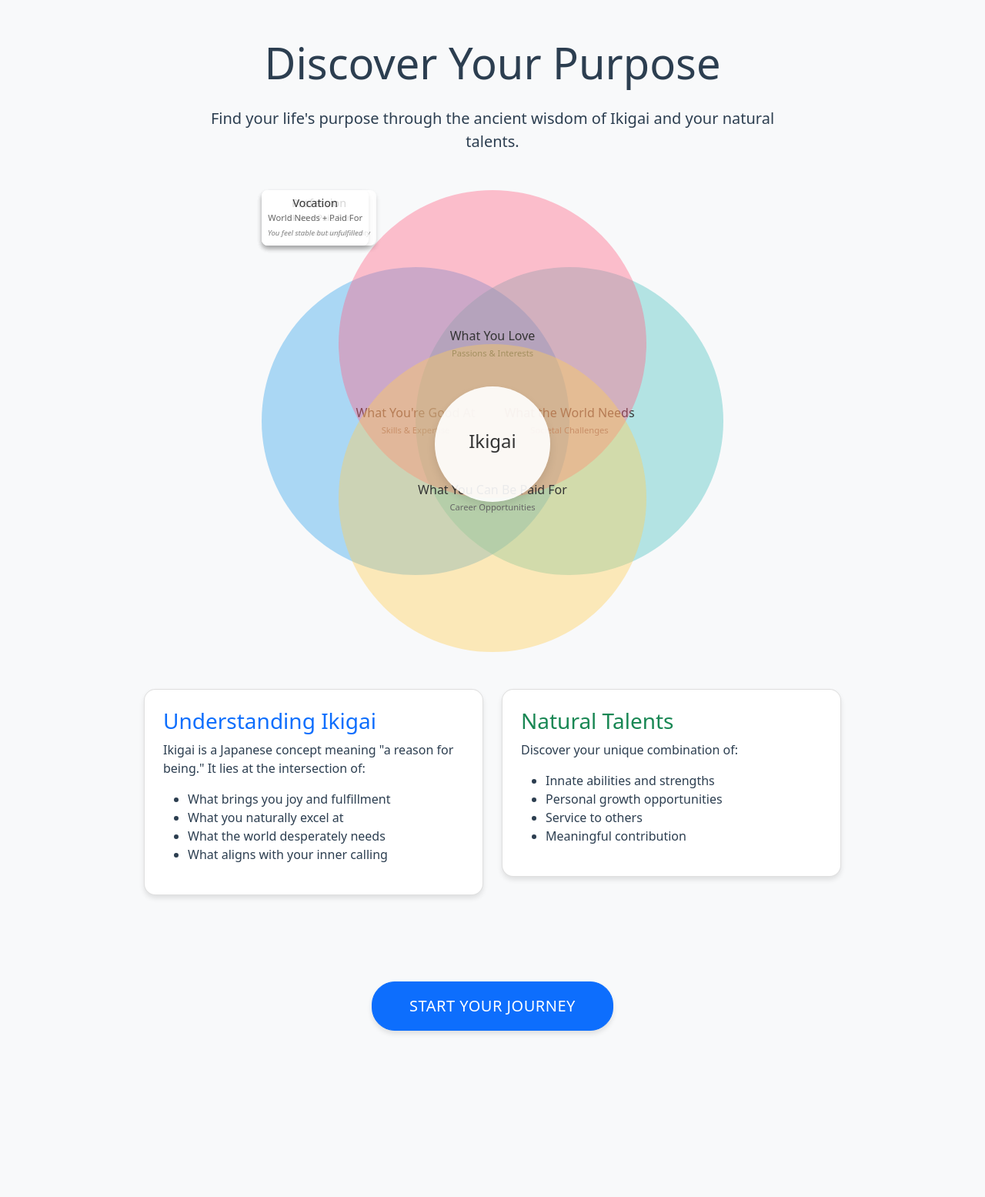
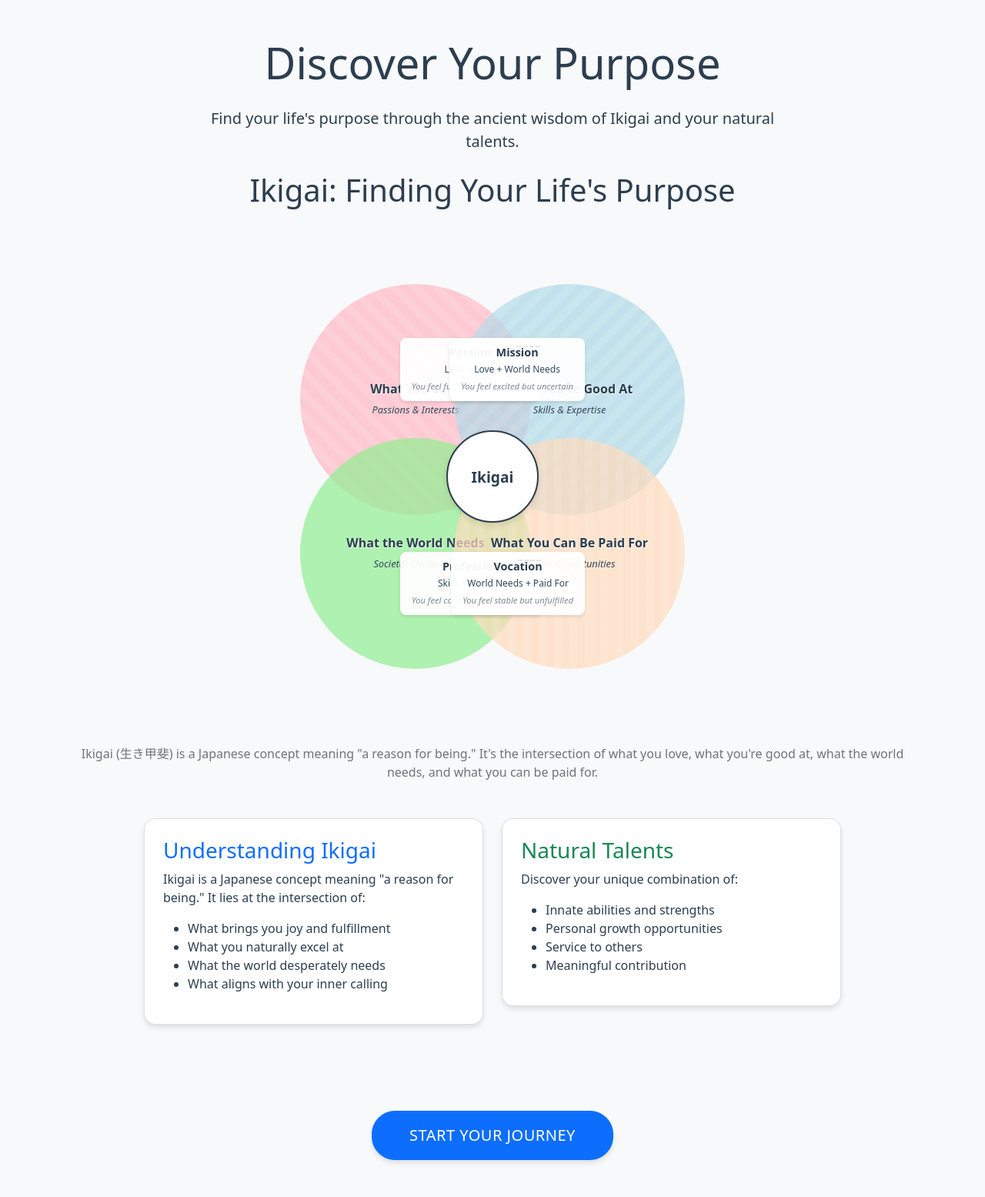
Before and after one commit to drntamm/PurposeFinder, a Flask app: page / in a window 1280 px wide. Shown: the part 56-1611 px from the top of the page at 77% size. Before the commit the page ends 1399 px from the top, so only its background shows below. Run offline with Flask 3, Linux system fonts and the light colour scheme.

Commit message:
Enhance: Complete Ikigai diagram redesign
- Implemented distinct pastel colors with patterns for accessibility
- Added connecting lines for intersection labels
- Improved text hierarchy and readability
- Added ARIA labels for better accessibility
- Maintained dynamic content population in results
- Added explanatory text about Ikigai concept

```diff
--- a/static/css/venn.css
+++ b/static/css/venn.css
@@ -1,9 +1,8 @@
 :root {
-    --love-color: rgba(255, 99, 132, 0.5);
-    --skills-color: rgba(54, 162, 235, 0.5);
-    --world-color: rgba(255, 206, 86, 0.5);
-    --profession-color: rgba(75, 192, 192, 0.5);
-
+    --love-color: rgba(255, 182, 193, 0.7);    /* Soft pink */
+    --skills-color: rgba(173, 216, 230, 0.7);  /* Light blue */
+    --world-color: rgba(144, 238, 144, 0.7);   /* Light green */
+    --paid-color: rgba(255, 218, 185, 0.7);    /* Peach */
     --text-primary: #2c3e50;
     --text-secondary: #34495e;
     --text-muted: #7f8c8d;
@@ -14,24 +13,23 @@
 }
 
 .venn-container {
-    display: flex;
-    justify-content: center;
-    align-items: center;
+    position: relative;
     width: 100%;
+    max-width: 800px;
     height: 600px;
-    position: relative;
+    margin: 2rem auto;
 }
 
 .venn-diagram {
     position: relative;
-    width: 600px;
-    height: 600px;
+    width: 100%;
+    height: 100%;
 }
 
 .venn-circle {
     position: absolute;
-    width: 400px;
-    height: 400px;
+    width: 300px;
+    height: 300px;
     border-radius: 50%;
     display: flex;
     flex-direction: column;
@@ -39,114 +37,166 @@
     align-items: center;
     text-align: center;
     transition: all 0.3s ease;
+    padding: 20px;
+    box-sizing: border-box;
 }
 
-.venn-circle.love {
-    background-color: var(--color-love);
-    top: 0;
-    left: 100px;
-    z-index: 3;
+/* Circle positions and patterns */
+.love {
+    background-color: var(--love-color);
+    background-image: repeating-linear-gradient(45deg, transparent, transparent 10px, rgba(255,255,255,0.1) 10px, rgba(255,255,255,0.1) 20px);
+    top: 50px;
+    left: 150px;
 }
 
-.venn-circle.good-at {
-    background-color: var(--color-skills);
-    top: 100px;
-    left: 0;
-    z-index: 2;
+.good-at {
+    background-color: var(--skills-color);
+    background-image: repeating-linear-gradient(-45deg, transparent, transparent 10px, rgba(255,255,255,0.1) 10px, rgba(255,255,255,0.1) 20px);
+    top: 50px;
+    right: 150px;
 }
 
-.venn-circle.world-needs {
-    background-color: var(--color-mission);
-    top: 100px;
-    right: 0;
-    z-index: 2;
+.world-needs {
+    background-color: var(--world-color);
+    background-image: radial-gradient(circle, transparent 5px, rgba(255,255,255,0.1) 5px, rgba(255,255,255,0.1) 10px, transparent 10px);
+    bottom: 50px;
+    left: 150px;
 }
 
-.venn-circle.natural-talents {
-    background-color: var(--color-profession);
-    bottom: 0;
-    left: 100px;
-    z-index: 3;
+.natural-talents {
+    background-color: var(--paid-color);
+    background-image: repeating-linear-gradient(90deg, transparent, transparent 10px, rgba(255,255,255,0.1) 10px, rgba(255,255,255,0.1) 20px);
+    bottom: 50px;
+    right: 150px;
 }
 
 .venn-circle h3 {
-    margin: 0;
-    font-size: 1rem;
-    color: #333;
+    font-size: 1.1rem;
+    font-weight: 700;
+    color: var(--text-primary);
+    margin: 0 0 8px 0;
+    text-shadow: 1px 1px 2px rgba(255,255,255,0.8);
 }
 
 .venn-circle small {
-    display: block;
-    font-size: 0.7rem;
-    color: #666;
-    margin-top: 5px;
+    font-size: 0.8rem;
+    color: var(--text-secondary);
+    font-style: italic;
 }
 
 .intersection-label {
     position: absolute;
-    background-color: rgba(255, 255, 255, 0.8);
-    padding: 8px;
+    background-color: rgba(255, 255, 255, 0.95);
+    padding: 10px 15px;
     border-radius: 8px;
+    box-shadow: 0 2px 4px rgba(0,0,0,0.1);
     text-align: center;
-    box-shadow: 0 4px 6px rgba(0,0,0,0.1);
-    z-index: 4;
+    z-index: 10;
 }
 
 .intersection-label h4 {
-    margin: 0 0 3px 0;
+    margin: 0 0 5px 0;
     font-size: 0.9rem;
-    color: #333;
+    color: var(--text-primary);
+    font-weight: 700;
 }
 
 .intersection-label p {
     margin: 0;
-    font-size: 0.7rem;
-    color: #666;
+    font-size: 0.75rem;
+    color: var(--text-secondary);
 }
 
 .intersection-label .emotion {
-    margin-top: 4px;
-    font-size: 0.6rem;
-    color: #888;
+    font-size: 0.7rem;
+    color: var(--text-muted);
     font-style: italic;
+    margin-top: 5px;
+    position: relative;
+}
+
+/* Position intersection labels with connecting lines */
+.intersection-label::before {
+    content: '';
+    position: absolute;
+    border-top: 2px dashed rgba(0,0,0,0.1);
+    width: 30px;
+}
+
+.intersection-label.top-left {
+    top: 120px;
+    left: 280px;
+}
+
+.intersection-label.top-right {
+    top: 120px;
+    right: 280px;
+}
+
+.intersection-label.bottom-left {
+    bottom: 120px;
+    left: 280px;
+}
+
+.intersection-label.bottom-right {
+    bottom: 120px;
+    right: 280px;
 }
 
 .ikigai-center {
     position: absolute;
-    top: 55%;
+    top: 50%;
     left: 50%;
     transform: translate(-50%, -50%);
-    width: 150px;
-    height: 150px;
-    background-color: rgba(255, 255, 255, 0.9);
+    width: 120px;
+    height: 120px;
+    background-color: white;
+    border: 2px solid var(--text-primary);
     border-radius: 50%;
     display: flex;
     justify-content: center;
     align-items: center;
-    box-shadow: 0 6px 12px rgba(0,0,0,0.1);
-    z-index: 5;
+    box-shadow: 0 4px 8px rgba(0,0,0,0.1);
+    z-index: 20;
 }
 
 .ikigai-center h3 {
-    color: #333;
-    font-size: 1.5rem;
-    text-align: center;
+    font-size: 1.2rem;
+    color: var(--text-primary);
+    font-weight: 700;
+    margin: 0;
 }
 
 /* Responsive adjustments */
 @media (max-width: 768px) {
     .venn-container {
-        height: 400px;
-    }
-
-    .venn-diagram {
-        width: 400px;
-        height: 400px;
+        height: 500px;
     }
 
     .venn-circle {
-        width: 250px;
-        height: 250px;
+        width: 200px;
+        height: 200px;
+    }
+
+    .venn-circle h3 {
+        font-size: 0.9rem;
+    }
+
+    .venn-circle small {
+        font-size: 0.7rem;
+    }
+
+    .intersection-label {
+        padding: 8px 12px;
+    }
+
+    .intersection-label h4 {
+        font-size: 0.8rem;
+    }
+
+    .intersection-label p,
+    .intersection-label .emotion {
+        font-size: 0.65rem;
     }
 
     .ikigai-center {
@@ -154,12 +204,8 @@
         height: 100px;
     }
 
-    .venn-circle h3 {
-        font-size: 0.9rem;
-    }
-
-    .venn-circle small {
-        font-size: 0.6rem;
+    .ikigai-center h3 {
+        font-size: 1rem;
     }
 }
 
--- a/templates/index.html
+++ b/templates/index.html
@@ -47,56 +47,66 @@
     </div>
 
     <!-- Ikigai Venn Diagram -->
+    <h1 class="text-center mb-4">Ikigai: Finding Your Life's Purpose</h1>
+
     <div class="venn-container">
         <div class="venn-diagram">
-            <div class="venn-circle love">
+            <div class="venn-circle love" role="region" aria-label="What you love section">
                 <h3>What You Love</h3>
                 <small>Passions & Interests</small>
             </div>
 
-            <div class="venn-circle good-at">
+            <div class="venn-circle good-at" role="region" aria-label="What you're good at section">
                 <h3>What You're Good At</h3>
                 <small>Skills & Expertise</small>
             </div>
 
-            <div class="venn-circle world-needs">
+            <div class="venn-circle world-needs" role="region" aria-label="What the world needs section">
                 <h3>What the World Needs</h3>
                 <small>Societal Challenges</small>
             </div>
 
-            <div class="venn-circle natural-talents">
+            <div class="venn-circle natural-talents" role="region" aria-label="What you can be paid for section">
                 <h3>What You Can Be Paid For</h3>
                 <small>Career Opportunities</small>
             </div>
 
-            <div class="intersection-label top-left">
+            <div class="intersection-label top-left" role="region" aria-label="Passion intersection">
                 <h4>Passion</h4>
                 <p>Love + Skills</p>
-                <div class="emotion">You feel excited but unfulfilled</div>
+                <div class="emotion">You feel fulfilled but unwealthy</div>
             </div>
 
-            <div class="intersection-label top-right">
+            <div class="intersection-label top-right" role="region" aria-label="Mission intersection">
                 <h4>Mission</h4>
                 <p>Love + World Needs</p>
-                <div class="emotion">You feel satisfied but uncertain</div>
+                <div class="emotion">You feel excited but uncertain</div>
             </div>
 
-            <div class="intersection-label bottom-left">
+            <div class="intersection-label bottom-left" role="region" aria-label="Profession intersection">
                 <h4>Profession</h4>
                 <p>Skills + Paid For</p>
                 <div class="emotion">You feel comfortable but empty</div>
             </div>
 
-            <div class="intersection-label bottom-right">
+            <div class="intersection-label bottom-right" role="region" aria-label="Vocation intersection">
                 <h4>Vocation</h4>
                 <p>World Needs + Paid For</p>
                 <div class="emotion">You feel stable but unfulfilled</div>
             </div>
 
-            <div class="ikigai-center">
+            <div class="ikigai-center" role="region" aria-label="Ikigai center">
                 <h3>Ikigai</h3>
             </div>
         </div>
+    </div>
+
+    <div class="text-center mt-4">
+        <p class="text-muted">
+            Ikigai (生き甲斐) is a Japanese concept meaning "a reason for being."
+            It's the intersection of what you love, what you're good at,
+            what the world needs, and what you can be paid for.
+        </p>
     </div>
 
     <div class="row justify-content-center mt-5">
```
Also changed, not shown: templates/results.html (+10 -10 lines), 1 other file.
